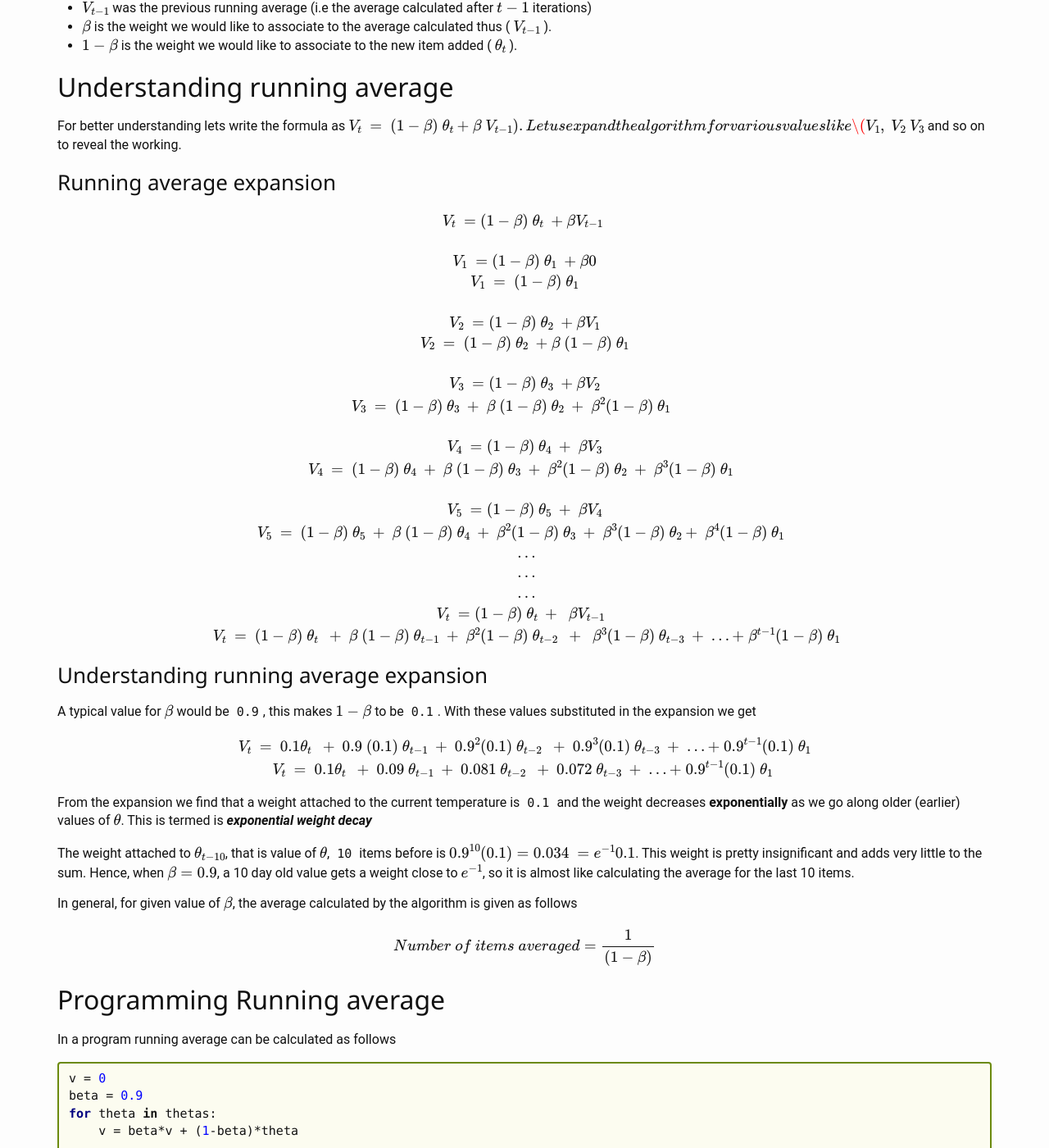
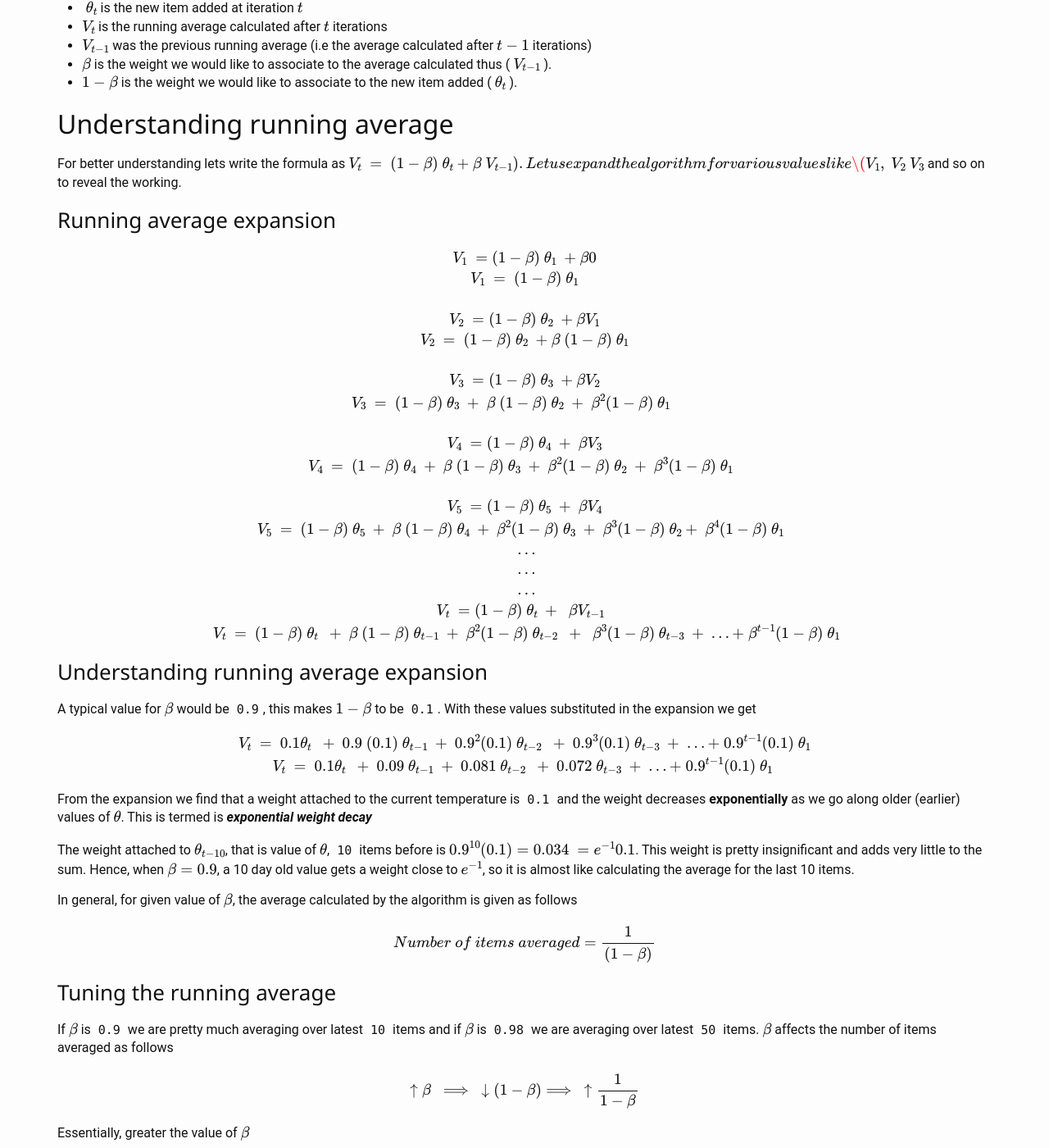
Before and after one commit to cafeduke/cafeduke.github.io, a Jekyll site: the page built from _posts/deeplearning/2017-11-23-running-average.md, in a window 1280 px wide and 1400 px high, scrolled down 739 px. Shown: the whole window at 82% size. Built offline with Jekyll 4.4.1, drawn with Linux system fonts in a browser that asks for light colours; formulas are drawn with MathJax 3; some of the changed text lies outside the part shown.

Commit message:
Post running average

```diff
--- a/_posts/deeplearning/2017-11-23-running-average.md
+++ b/_posts/deeplearning/2017-11-23-running-average.md
@@ -36,8 +36,6 @@
 
 $$
 \begin{gathered}
-V_{t} \ =( 1-\beta ) \ \theta _{t} \ +\beta V_{t-1} \ \\
-\\
 V_{1} \ =( 1-\beta ) \ \theta _{1} \ +\beta 0\\
 V_{1} \ =\ ( 1-\beta ) \ \theta _{1}\\
 \\
@@ -84,6 +82,31 @@
 Number \ of \ items \ averaged = \frac{1}{(1-\beta)}
 $$
 
+## Tuning the running average
+
+If $$\beta$$ is `0.9` we are pretty much averaging over latest `10` items and if  $$\beta$$ is `0.98` we are averaging over latest `50` items.  $$\beta$$  affects the number of items averaged as follows
+
+$$
+\uparrow \beta \ \ \Longrightarrow \ \downarrow ( 1-\beta ) \Longrightarrow \ \uparrow \frac{1}{1-\beta }
+$$
+
+Essentially, greater the value of   $$\beta$$
+
+- We are averaging more items giving a better average
+- We are giving lesser weight $$ ( 1-\beta ) $$ to newly added item making the algorithm slow to adapt to new changes
+
+## Bias correction in running average
+
+In the first iteration $$V_{1} \ = \ ( 1-\beta ) \ \theta _{1} \ $$. If $$\beta$$ is `0.9` this makes it $$0.1\theta_{1}$$. Ideally, the average for the first item should have been close to $$\theta_{1}$$ it is instead $$0.1\theta_{1}$$ i.e one tenth the ideal value! Since  $$V_{2}$$  is calculated using  $$V_{1}$$ the effect continues for a while. This is bias. Bias is not a problem when we are averaging over large number of items , i.e `t` is large.
+
+*Essentially, when we have more items the bias correction is not necessary.* However, the following formula will ensure bias correction irrespective of the number of items.
+
+$$
+V_{t-corrected} = \frac{V_{t}}{(1-\beta^{t})}
+$$
+
+Note that as `t` increases the value of $$(1-\beta^{t})$$ becomes close to `1` , so $$V_{t-corrected}$$ will become same as $$V_{t}$$.
+
 # Programming Running average
 
 In a program running average can be calculated as follows
```
